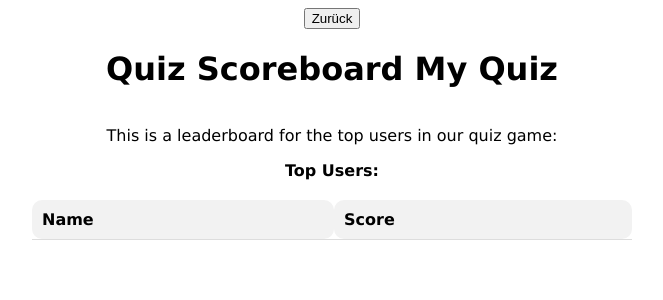
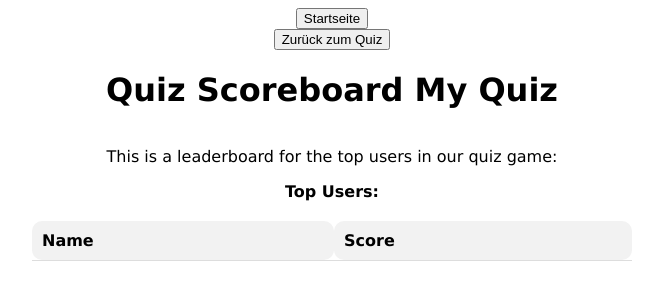
Before and after one commit to xmoonflower/Trainyourbrain23, a website: page scoreboard/scoreboard.html in a window 1280 px wide. Shown: the whole page, without its empty margins (308-971 px from the left). Drawn offline with Linux system fonts and the light colour scheme; no server answers.

Commit message:
Update scoreboard.html

```diff
--- a/scoreboard/scoreboard.html
+++ b/scoreboard/scoreboard.html
@@ -34,7 +34,8 @@
         font-weight: normal;
       }
     </style>
-    <button onclick="goBack()">Zurück</button>
+    <button onclick="goBack()">Startseite</button>
+    <button onclick="goToQuiz()">Zurück zum Quiz</button>
   </head>
   <body>
     <h1>Quiz Scoreboard My Quiz</h1>
@@ -88,6 +89,16 @@
 
     // Aktualisieren des Scoreboards alle 5 Sekunden
     setInterval(updateScoreboard, 5000);
+
+    // Funktion zum Zurücknavigieren
+    function goBack() {
+      window.location.href = "/startseite";
+    }
+
+    // Funktion zum Navigieren zum Quiz
+    function goToQuiz() {
+      window.location.href = "/play2";
+    }
   </script>
 </body>
 </html>
```
